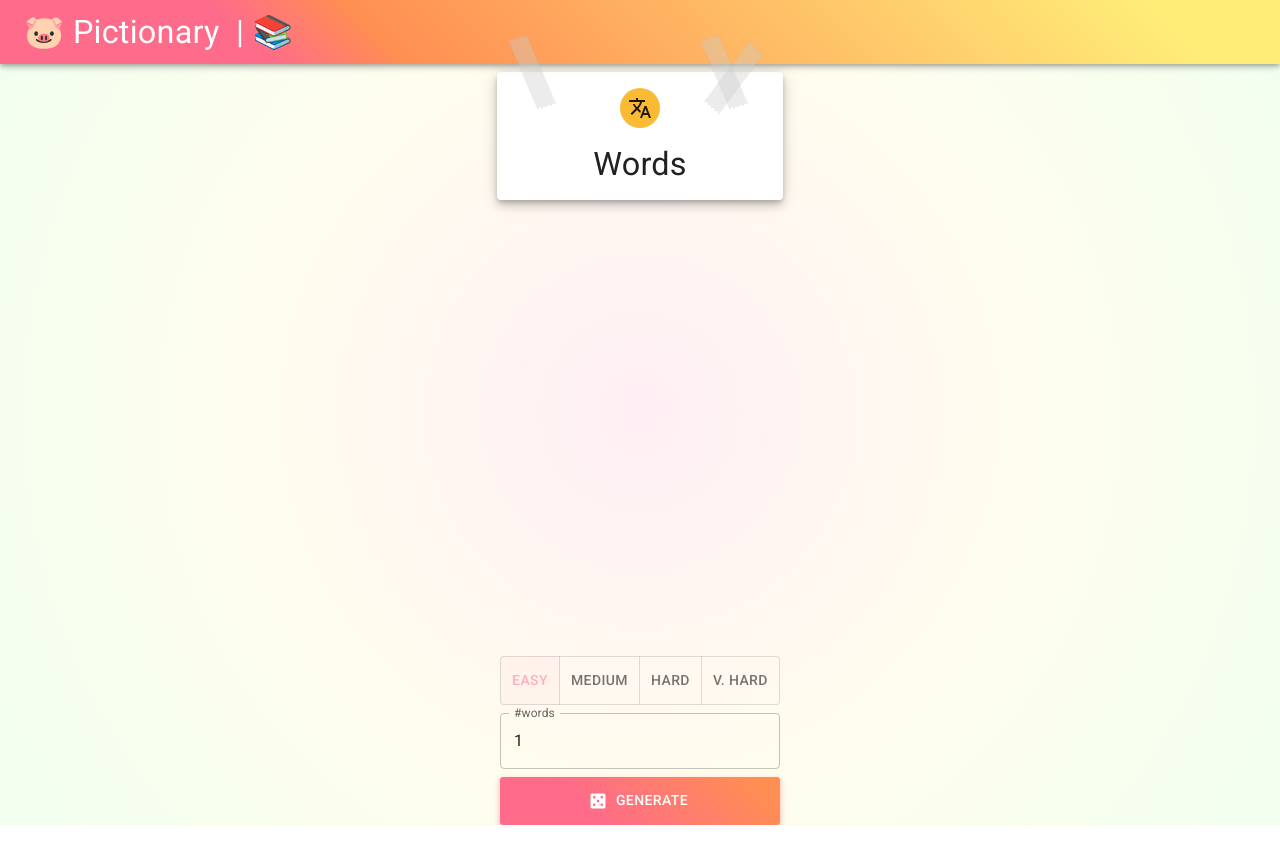
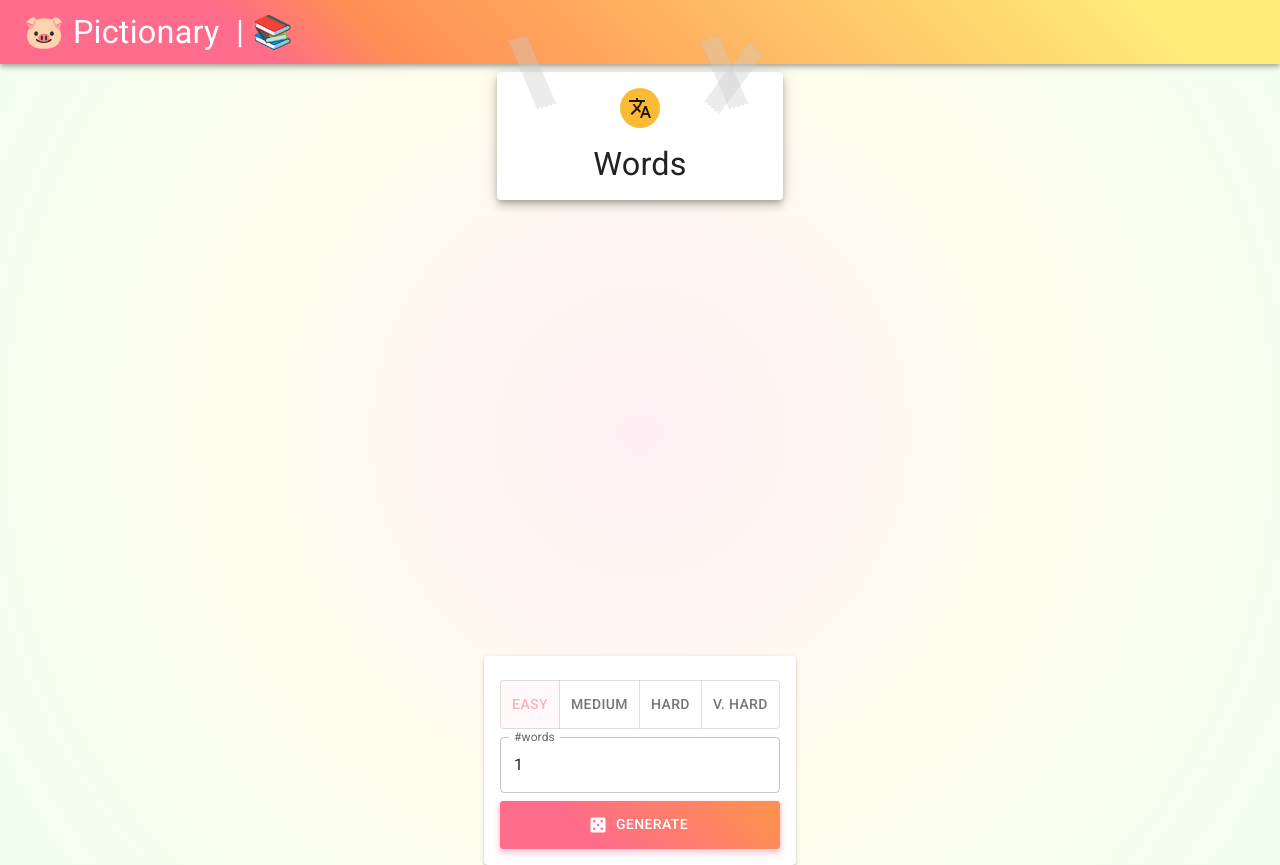
Before and after one commit to andHW/pig-pic, a React (Vite) app: page /pig-pic/words in a window 1280 px wide. Before the commit the page ends 825 px from the top, so only its background shows below. Built offline with nearby package versions, Linux system fonts and the light colour scheme.

Commit message:
Add more paper

```diff
--- a/src/pages/Words.tsx
+++ b/src/pages/Words.tsx
@@ -1,6 +1,6 @@
 import { useCallback, useMemo, useState } from "react";
 
-import { Box, Button, Chip, Stack, TextField, ToggleButton, ToggleButtonGroup, useMediaQuery, useTheme } from "@mui/material";
+import { Box, Button, Chip, Paper, Stack, TextField, ToggleButton, ToggleButtonGroup, useMediaQuery, useTheme } from "@mui/material";
 import TranslateIcon from '@mui/icons-material/Translate';
 import CasinoIcon from '@mui/icons-material/Casino';
 
@@ -101,6 +101,7 @@ function Words() {
           ))}
         </Stack>
       </Box>
+      <Paper elevation={2} sx={{padding: 2, paddingTop: 3}}>
         <Stack spacing={1} direction={'column'}>
           <DifficultyToggle difficulty={difficulty} setDifficulty={setDifficulty} />
           <WordTextField isSmallScreen={isSmallScreen} numWords={numWords} setNumWords={setNumWords} numWordsInt={numWordsInt} />
@@ -108,6 +109,7 @@ function Words() {
             Generate
           </Button>
         </Stack>
+      </Paper>
     </SandBox>
   );
 }
```
Lines whose indentation alone changed are shown as unchanged.
